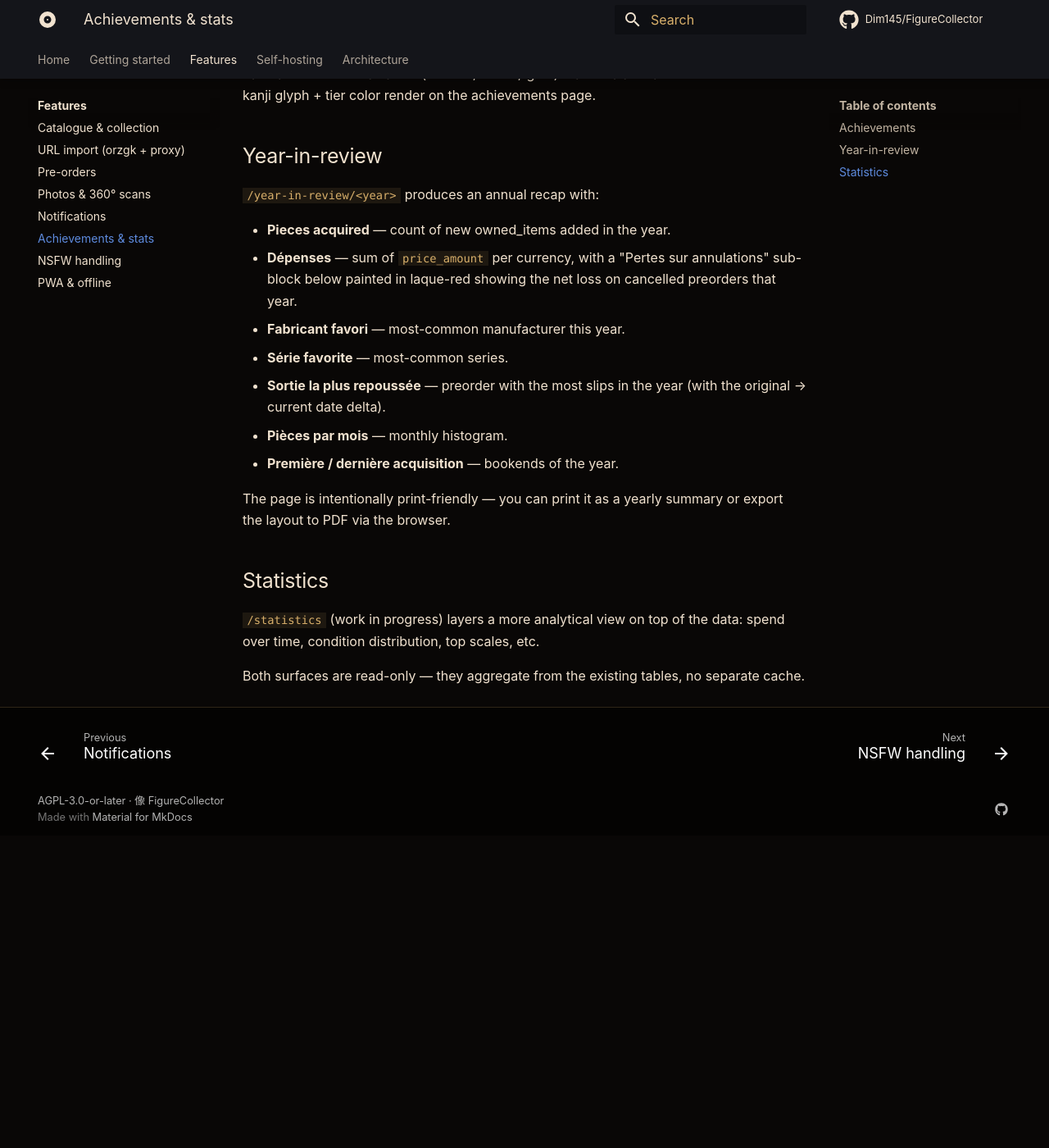
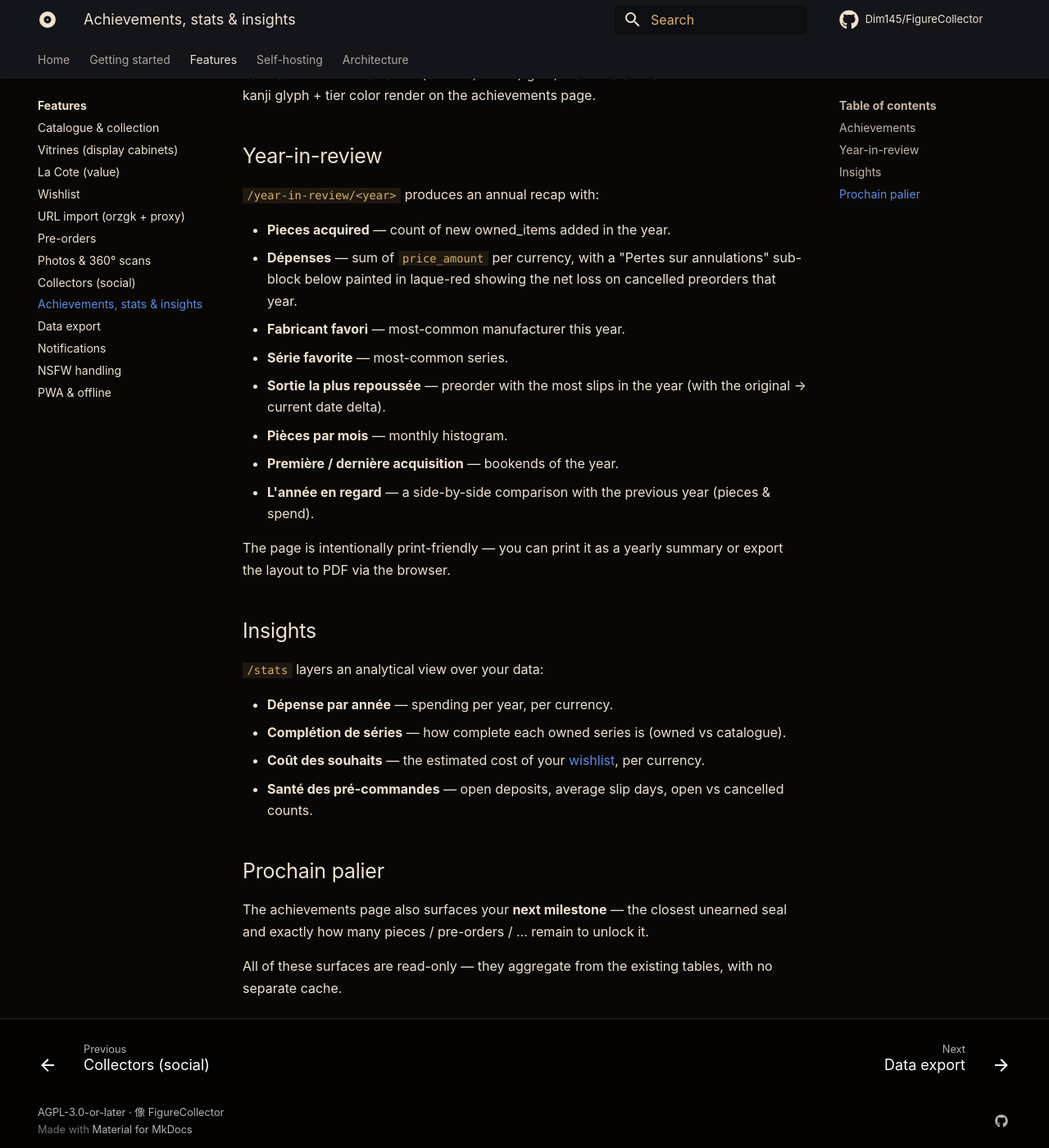
Before and after one commit to Dim145/FigureCollector, an MkDocs documentation site: the page built from docs/content/features/achievements-stats.md, in a window 1280 px wide and 1400 px high, scrolled down 562 px. Shown: the whole window at 82% size. Built offline with MkDocs 1.6.1 and Material for MkDocs 9.7.7, drawn with Linux system fonts in a browser that asks for light colours; comment, search, counter and statistics services are not loaded; before the commit the page ends 1581 px from its top, so only the background shows below that.

Commit message:
docs: bring the site + README current with v0.13.0 features
New feature pages: Vitrines (display cabinets), La Cote (per-currency value),
Wishlist (target prices, owned≠wishlist, bulk import from a public orzgk list),
Collectors (follow / discover / compare + privacy toggles), and Data export
(CSV/JSON + full backup, now the settings Archives drawer). Added to the mkdocs
nav + features index.

Updated: photos (edit-in-place + ETag revalidation), catalogue (corner
wished/owned markers; corrected the external-source list — orzgk native vs MFC
paste-HTML), url-import (cross-link to wishlist bulk import), achievements-stats
(real Insights + next palier + year-over-year). README Highlights now cover all
v0.13.0 features; fixed the `cd documentation`→`docs` local-docs command and the
external-scraping note.

Co-Authored-By: Claude Opus 4.8 (1M context) <noreply@anthropic.com>

```diff
--- a/docs/content/features/achievements-stats.md
+++ b/docs/content/features/achievements-stats.md
@@ -25,11 +25,23 @@ Each achievement has a **tier** (bronze / silver / gold) that escalates as the c
 - **Sortie la plus repoussée** — preorder with the most slips in the year (with the original → current date delta).
 - **Pièces par mois** — monthly histogram.
 - **Première / dernière acquisition** — bookends of the year.
+- **L'année en regard** — a side-by-side comparison with the previous year (pieces & spend).
 
 The page is intentionally print-friendly — you can print it as a yearly summary or export the layout to PDF via the browser.
 
-## Statistics
+## Insights
 
-`/statistics` (work in progress) layers a more analytical view on top of the data: spend over time, condition distribution, top scales, etc.
+`/stats` layers an analytical view over your data:
 
-Both surfaces are read-only — they aggregate from the existing tables, no separate cache.
+- **Dépense par année** — spending per year, per currency.
+- **Complétion de séries** — how complete each owned series is (owned vs catalogue).
+- **Coût des souhaits** — the estimated cost of your [wishlist](wishlist.md), per currency.
+- **Santé des pré-commandes** — open deposits, average slip days, open vs cancelled counts.
+
+## Prochain palier
+
+The achievements page also surfaces your **next milestone** — the closest
+unearned seal and exactly how many pieces / pre-orders / … remain to unlock it.
+
+All of these surfaces are read-only — they aggregate from the existing tables,
+with no separate cache.
--- a/docs/mkdocs.yml
+++ b/docs/mkdocs.yml
@@ -78,11 +78,16 @@ nav:
   - Features:
       - features/index.md
       - Catalogue & collection: features/catalogue.md
+      - Vitrines (display cabinets): features/vitrines.md
+      - La Cote (value): features/cote.md
+      - Wishlist: features/wishlist.md
       - URL import (orzgk + proxy): features/url-import.md
       - Pre-orders: features/preorders.md
       - Photos & 360° scans: features/photos.md
+      - Collectors (social): features/social.md
+      - Achievements, stats & insights: features/achievements-stats.md
+      - Data export: features/exports.md
       - Notifications: features/notifications.md
-      - Achievements & stats: features/achievements-stats.md
       - NSFW handling: features/nsfw.md
       - PWA & offline: features/pwa.md
   - Self-hosting:
```
Also changed, not shown: docs/content/features/catalogue.md (+9 -1 lines), docs/content/features/cote.md (added, +39 -0 lines), docs/content/features/exports.md (added, +29 -0 lines), docs/content/features/index.md (+11 -3 lines), docs/content/features/photos.md (+13 -0 lines), docs/content/features/social.md (added, +37 -0 lines), docs/content/features/url-import.md (+5 -0 lines), docs/content/features/vitrines.md (added, +40 -0 lines), docs/content/features/wishlist.md (added, +51 -0 lines), README.md.
